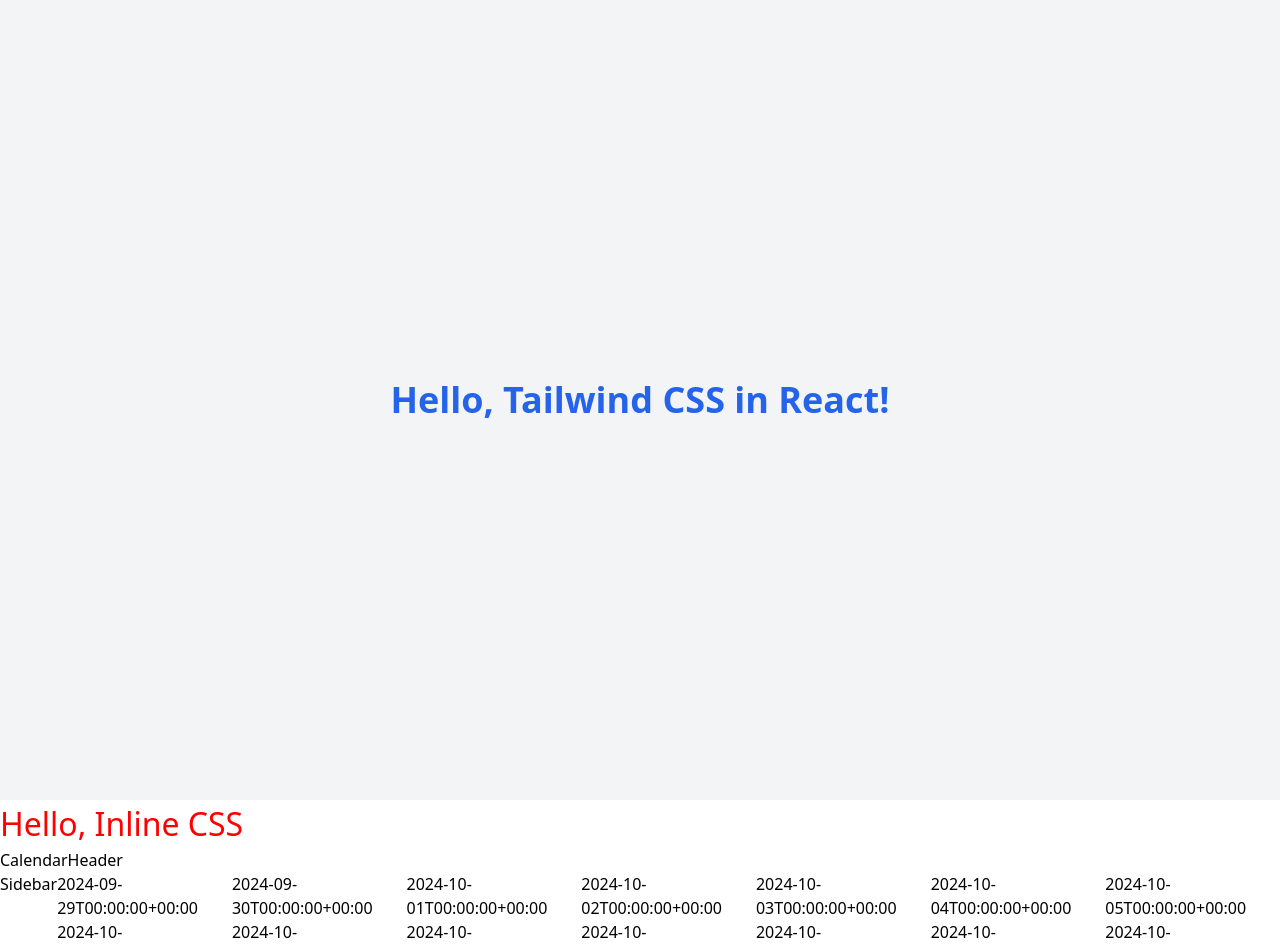
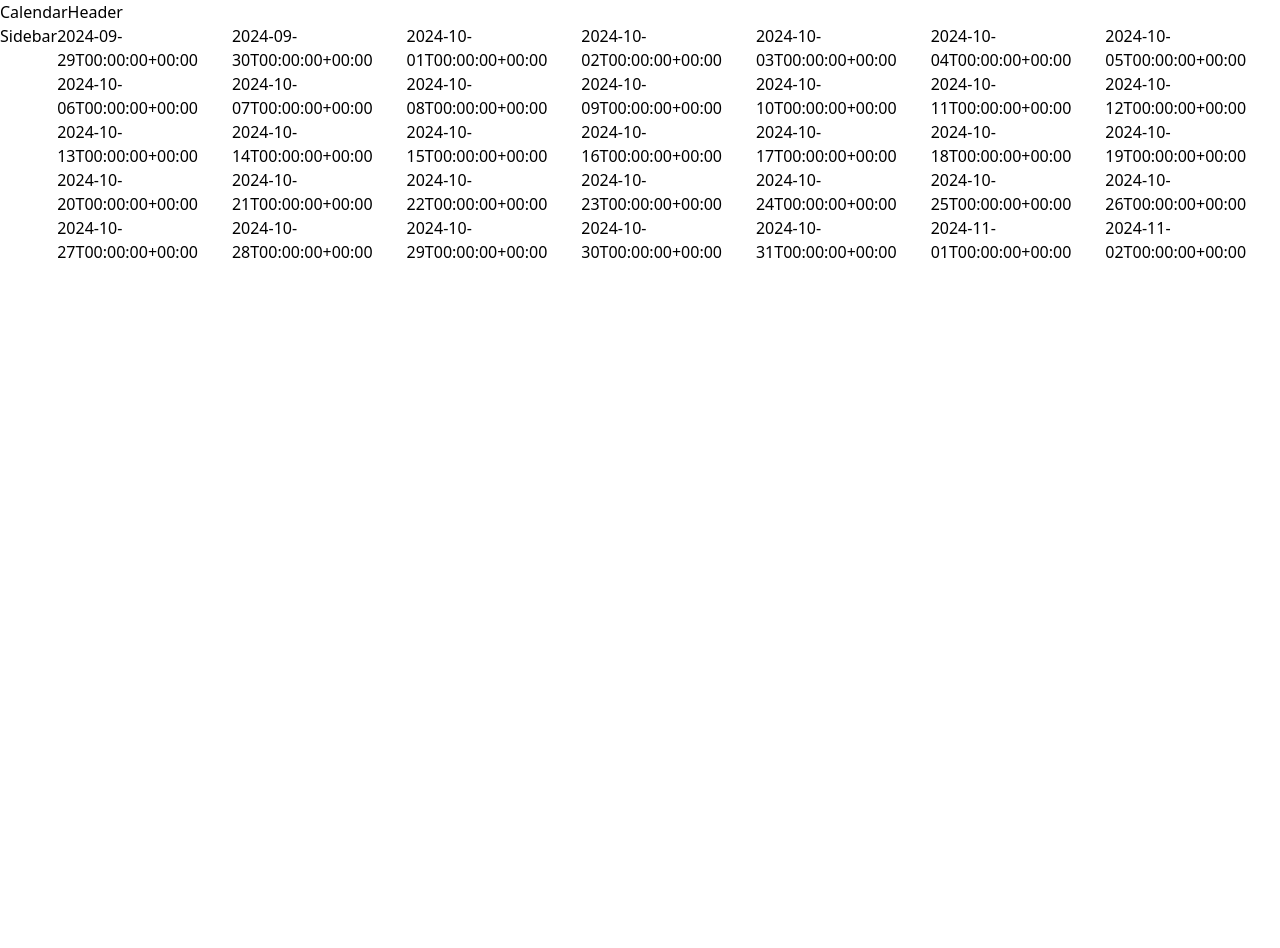
Before and after one commit to kardi06/react-calendar, a React (Create React App) app: page / in a window 1280 px wide. Shown: the top 948 px of the page. After the commit the page ends 800 px from the top, so only its background shows below. Built offline with nearby package versions, Linux system fonts and the light colour scheme.

Commit message:
fixing tailwindcss

```diff
--- a/package.json
+++ b/package.json
@@ -15,9 +15,9 @@
     "web-vitals": "^2.1.4"
   },
   "scripts": {
-    "start": "craco start",
-    "build": "craco build",
-    "test": "craco test",
+    "start": "react-scripts start",
+    "build": "react-scripts build",
+    "test": "react-scripts test",
     "eject": "react-scripts eject"
   },
   "eslintConfig": {
--- a/src/App.js
+++ b/src/App.js
@@ -9,11 +9,6 @@
 
   return (
     <>
-      <div className="min-h-screen bg-gray-100 flex items-center justify-center">
-        <h1 className="text-4xl font-bold text-blue-600">Hello, Tailwind CSS in React!</h1>
-      </div>
-      <div style={{ color: 'red', fontSize: '32px' }}>Hello, Inline CSS</div>
-
       <div className="h-screen flex flex-col">
         <CalendarHeader/>
         <div className="flex">
```
Also changed, not shown: craco.config.js (indentation only), 1 other file (tests, documents, lock files or other folders).
